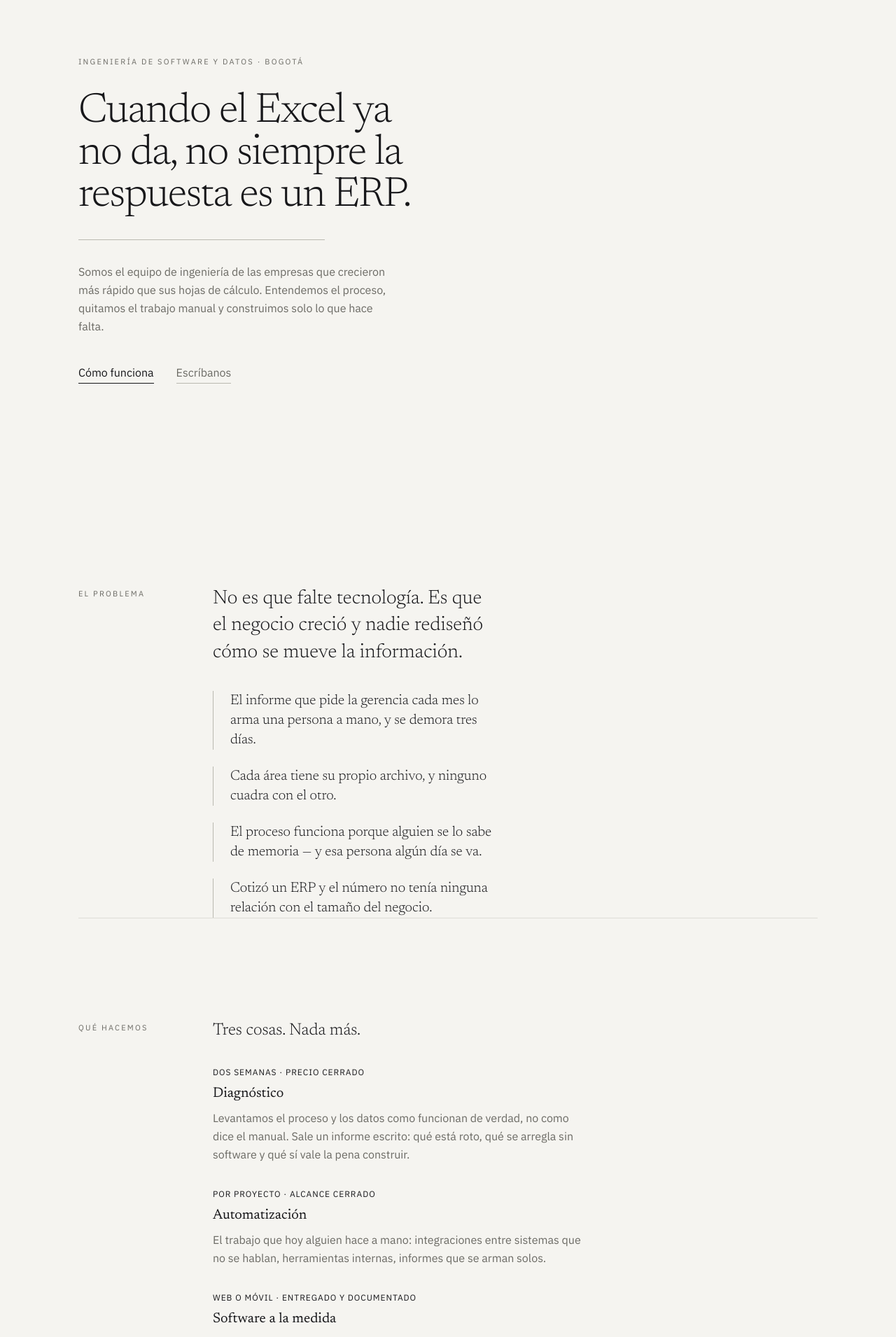
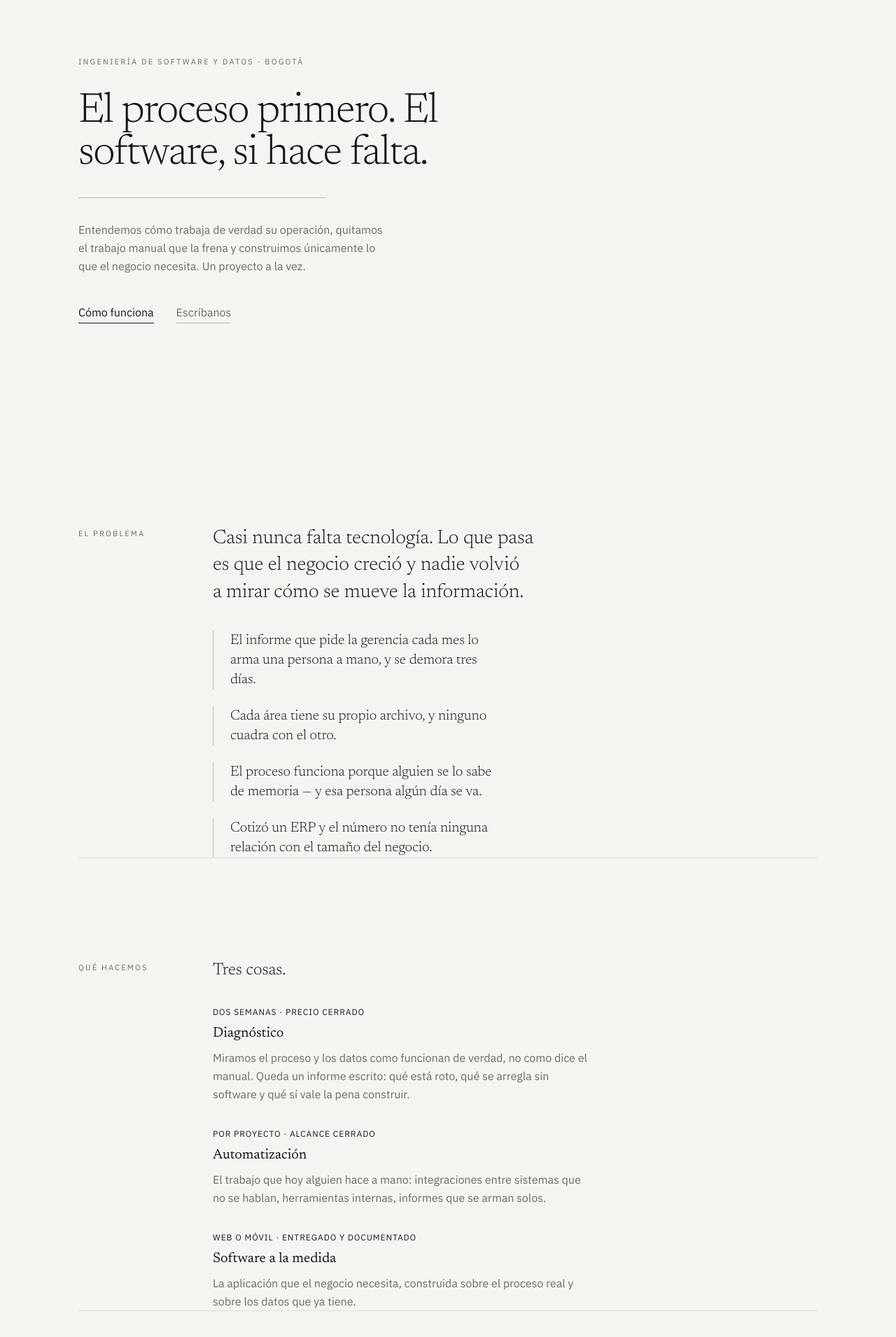
Before and after one commit to Hum0Labs/arar-labs, a Next.js app: page / in a window 1280 px wide. Shown: the part 100-2010 px from the top of the page at 70% size. Built offline with nearby package versions, Linux system fonts and the light colour scheme.

Commit message:
Titular nuevo y copy sin tono de catálogo

```diff
--- a/content/site.ts
+++ b/content/site.ts
@@ -14,16 +14,19 @@ export const site = {
 
 export const hero = {
   eyebrow: 'Ingeniería de software y datos · Bogotá',
-  headline: 'Cuando el Excel ya no da, no siempre la respuesta es un ERP.',
+  // Alternativas consideradas, por si se quiere cambiar:
+  //   'No todo problema de operación se resuelve con un sistema nuevo.'
+  //   'Ingeniería para operaciones que crecieron más rápido que sus herramientas.'
+  headline: 'El proceso primero. El software, si hace falta.',
   standfirst:
-    'Somos el equipo de ingeniería de las empresas que crecieron más rápido que sus hojas de cálculo. Entendemos el proceso, quitamos el trabajo manual y construimos solo lo que hace falta.',
+    'Entendemos cómo trabaja de verdad su operación, quitamos el trabajo manual que la frena y construimos únicamente lo que el negocio necesita. Un proyecto a la vez.',
   primary: { label: 'Cómo funciona', href: '#como-funciona' },
   secondary: { label: 'Escríbanos', href: '#contacto' },
 } as const
 
 export const problem = {
   label: 'El problema',
-  title: 'No es que falte tecnología. Es que el negocio creció y nadie rediseñó cómo se mueve la información.',
+  title: 'Casi nunca falta tecnología. Lo que pasa es que el negocio creció y nadie volvió a mirar cómo se mueve la información.',
   symptoms: [
     'El informe que pide la gerencia cada mes lo arma una persona a mano, y se demora tres días.',
     'Cada área tiene su propio archivo, y ninguno cuadra con el otro.',
@@ -34,12 +37,12 @@ export const problem = {
 
 export const services = {
   label: 'Qué hacemos',
-  title: 'Tres cosas. Nada más.',
+  title: 'Tres cosas.',
   items: [
     {
       name: 'Diagnóstico',
       meta: 'Dos semanas · precio cerrado',
-      body: 'Levantamos el proceso y los datos como funcionan de verdad, no como dice el manual. Sale un informe escrito: qué está roto, qué se arregla sin software y qué sí vale la pena construir.',
+      body: 'Miramos el proceso y los datos como funcionan de verdad, no como dice el manual. Queda un informe escrito: qué está roto, qué se arregla sin software y qué sí vale la pena construir.',
     },
     {
       name: 'Automatización',
@@ -49,7 +52,7 @@ export const services = {
     {
       name: 'Software a la medida',
       meta: 'Web o móvil · entregado y documentado',
-      body: 'La aplicación que el negocio necesita, construida sobre el proceso real y sobre los datos que ya existen.',
+      body: 'La aplicación que el negocio necesita, construida sobre el proceso real y sobre los datos que ya tiene.',
     },
   ],
 } as const
@@ -83,11 +86,11 @@ export const process = {
 
 export const proof = {
   label: 'Prueba',
-  title: 'Lo que hemos construido, y con qué estándar.',
+  title: 'Lo que hemos construido.',
   work: {
     name: 'Fiel',
     meta: 'Producto propio · en piloto en Bogotá',
-    body: 'Programa de fidelización para cadenas de tiendas de barrio. Una tarjeta digital para el cliente y, para el dueño, la respuesta a una pregunta que hoy nadie le contesta: cuáles de sus clientes fieles se están yendo, y de cuál tienda.',
+    body: 'Programa de fidelización para cadenas de tiendas de barrio. Una tarjeta digital para el cliente y, para el dueño, la respuesta a una pregunta que hoy nadie le contesta: cuáles de sus clientes fieles se están yendo, y de cuál tienda. Lo construimos nosotros y hoy está en piloto.',
   },
   parent: {
     name: 'Arar',
```
